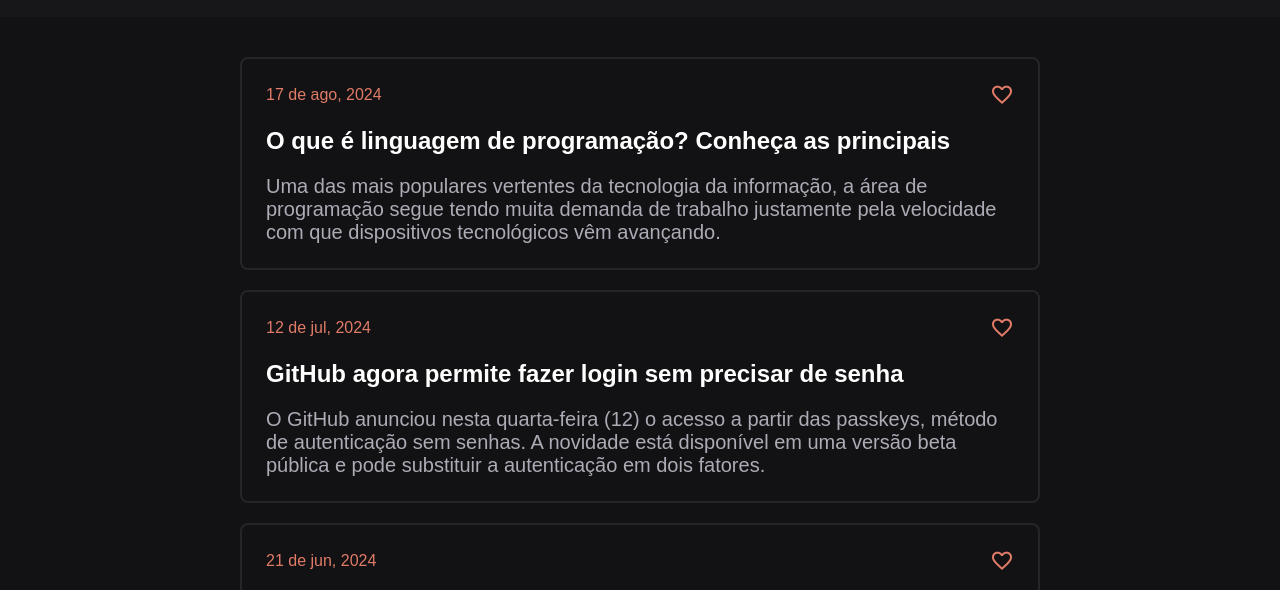
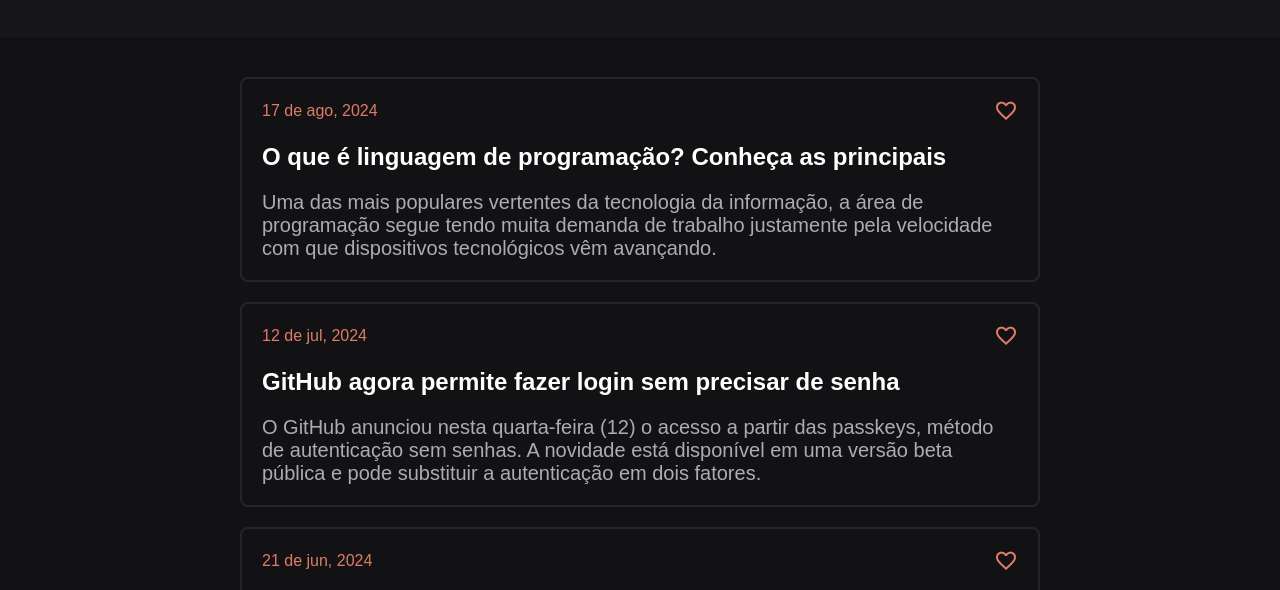
Before and after one commit to fabricioppanetto/desafios-codelandia, a plain HTML site: page desafio01/index.html in a window 1280 px wide. Shown: the part 179-769 px from the top of the page. Drawn offline with nearby package versions, Linux system fonts and the light colour scheme.

Commit message:
Projeto 01
CSS finalizado

```diff
--- a/desafio01/style.css
+++ b/desafio01/style.css
@@ -13,10 +13,11 @@ color: #E07B67;
 color: #AFABB6;
 color: #fff; */
 
-body {
+body, html {
     box-sizing: border-box;
     height: 100vh;
     width: 100vw;
+    overflow: hidden;
 }
 
 .header-bg {
@@ -34,7 +35,7 @@ h1 {
     font-size: 2.5rem;
     font-weight: 500;
     color: #fff;
-    margin-bottom: 20px;
+    margin-bottom: 40px;
 }
 
 span {
@@ -65,7 +66,7 @@ span {
     box-sizing: border-box;
     max-width: 800px;
     margin: 0 auto 20px auto;
-    padding: 24px;
+    padding: 20px;
     border-radius: 8px;
     border: 2px solid #252529; /* quando clicar, tem que ficar #E07B67 */
 }
```
